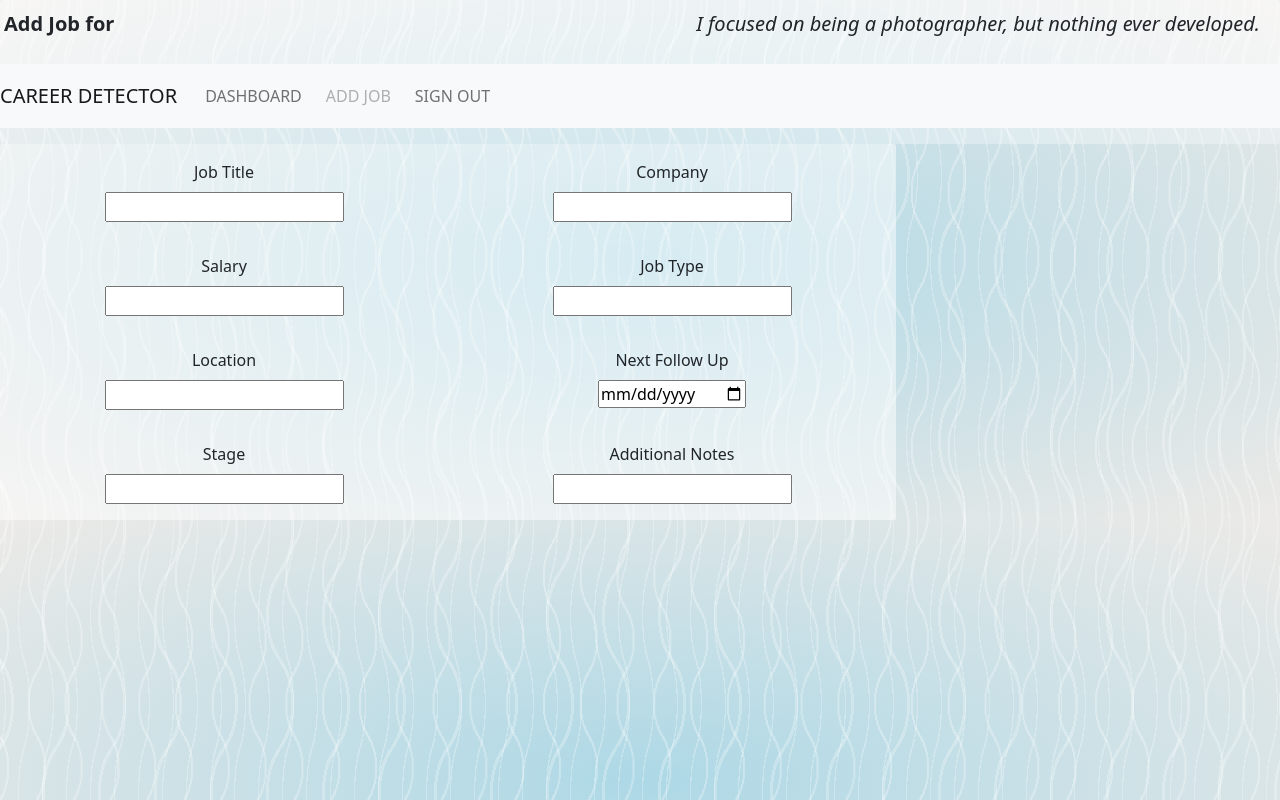
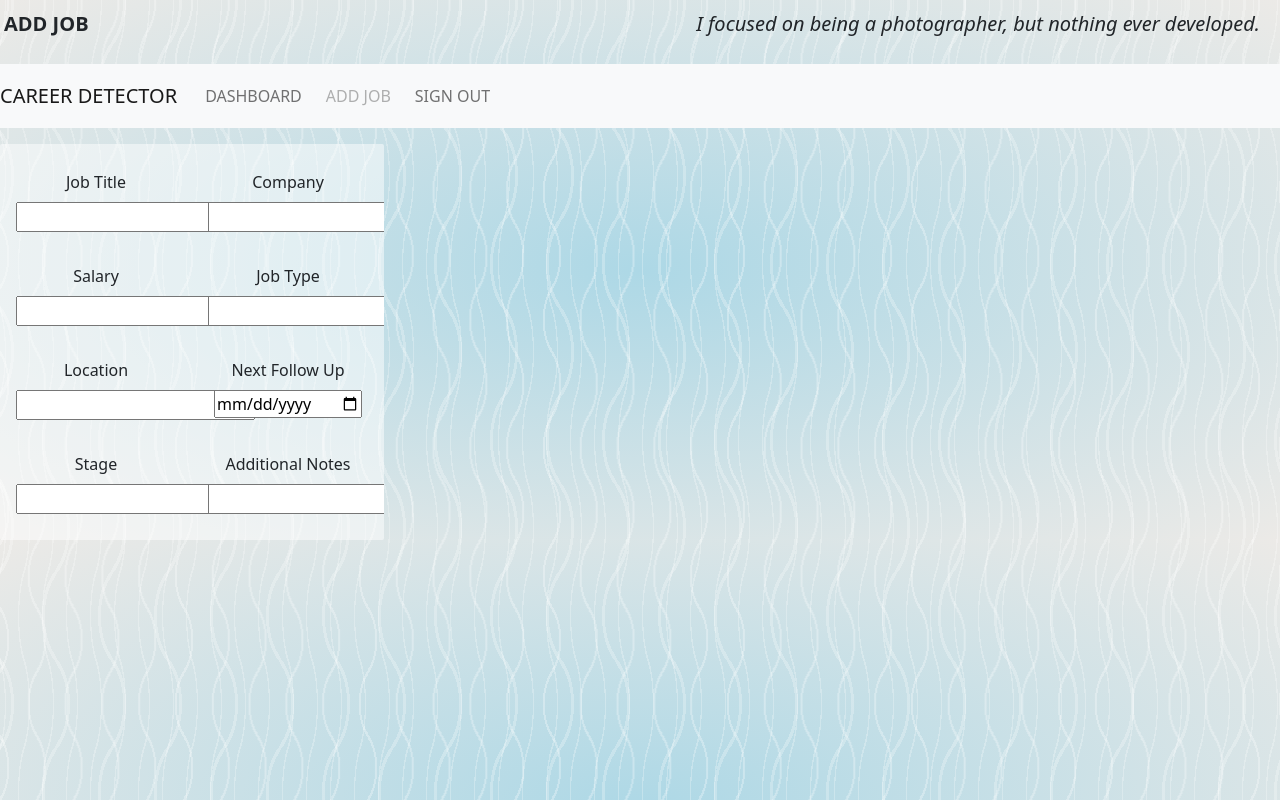
Before and after one commit to xterra111/CareerDetector, a React (Create React App) app in the folder client/: page /career-detector/add-job in a window 1280 px wide. Built offline with nearby package versions, Linux system fonts and the light colour scheme; a web font is replaced by a local one.

Commit message:
updated minor details for dashboard/add-job

```diff
--- a/client/src/App.css
+++ b/client/src/App.css
@@ -348,7 +348,7 @@ https://www.sliderrevolution.com/resources/css-forms/
 
 .form-sizing-double{
   padding: 10px 0px;
-	width: 600px;
+	width: 30%;
 	text-align: center;
   background-color: inherit;
 }
--- a/client/src/views/AddJob.js
+++ b/client/src/views/AddJob.js
@@ -53,11 +53,11 @@ const AddJob = () => {
 | \ |  /___\    \   /  |--:   /___\  |--'
 |  \| /     \    \ /   |   ) /     \ |  \
 '   ''       `    '    '--' '       `'   ` */}
-			<div class="blurred-box text-center " id="myHeader">
-				<div class="p-1 blurred-box d-flex justify-content-between align-items-center">
+			<div class="text-center " id="myHeader">
+				<div class="p-1 d-flex justify-content-between align-items-center">
 					<p class="navbar-brand">
 						{/* <strong>Add Job for ${userLogin.firstName}</strong> */}
-						<strong>Add Job for </strong>
+						<strong>ADD JOB</strong>
 					</p>
 					<p class="navbar-brand">
 						<em>
@@ -131,7 +131,7 @@ const AddJob = () => {
 		'     `--' '   `'    '
 		 --> */}
 			<form
-				className="polaroid-sizing blurred-box-form"
+				className="form-sizing-double blurred-box-form"
 				onSubmit={onSubmitHandler}
 			>
 				<div className="d-flex justify-content-center">
--- a/client/src/views/Dashboard.js
+++ b/client/src/views/Dashboard.js
@@ -5,11 +5,11 @@ import React from "react";
 const Dashboard = () => {
 	return (
 		<div>
-			Dashboard
-			<div class="blurred-box text-center " id="myHeader">
-				<div class="p-1 blurred-box d-flex justify-content-between align-items-center">
+			<div class="text-center " id="myHeader">
+				<div class="p-1 d-flex justify-content-between align-items-center">
 					<p class="navbar-brand">
 						<strong>
+							DASHBOARD
 							{/* Dashboard for ${userLogin.firstName} ${userLogin.lastName} */}
 						</strong>
 					</p>
@@ -108,7 +108,7 @@ const Dashboard = () => {
                                         <fmt:formatDate value="${job.nextFollowUp}" type="date" pattern="MM/dd/yyyy"/>
                                     </td>
                                     <td class="box-link-style-general align-middle text-center">
-                                        <a class="btn btn-link-style-general" href="/career-detector/detail/${job.id}">
+                                        <a class="btn btn-link-style-general" href="/career-detector/show-job/${job.id}">
                                             ${job.jobTitle}
                                         </a>
                                     </td>
@@ -194,7 +194,7 @@ const Dashboard = () => {
                                         <fmt:formatDate value="${job.nextFollowUp}" type="date" pattern="MM/dd/yyyy"/>
                                     </td>
                                     <td class="box-link-style-general align-middle text-center">
-                                        <a class="btn btn-link-style-general" href="/career-detector/detail/${job.id}">
+                                        <a class="btn btn-link-style-general" href="/career-detector/show-job/${job.id}">
                                             ${job.jobTitle}
                                         </a>
                                     </td>
```
